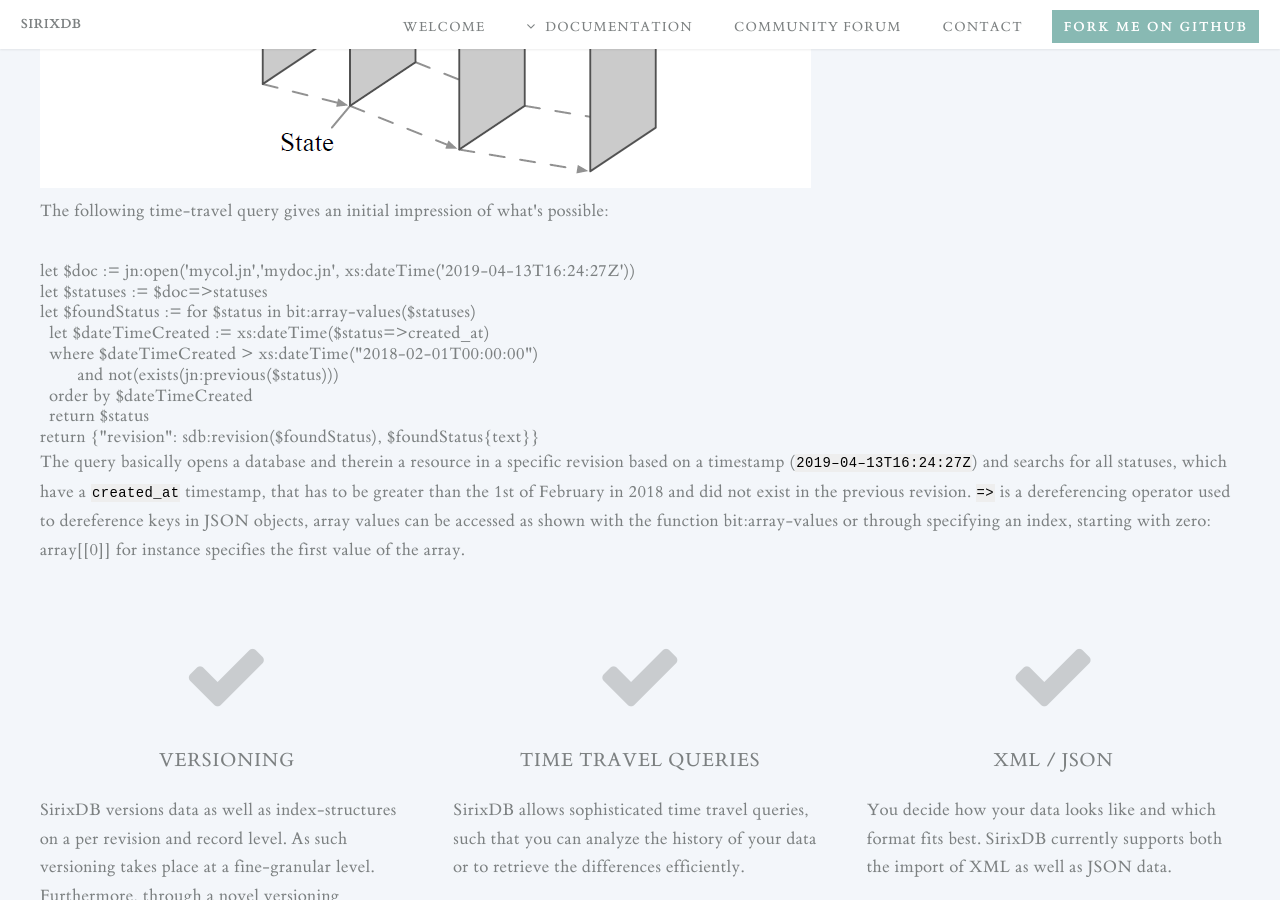
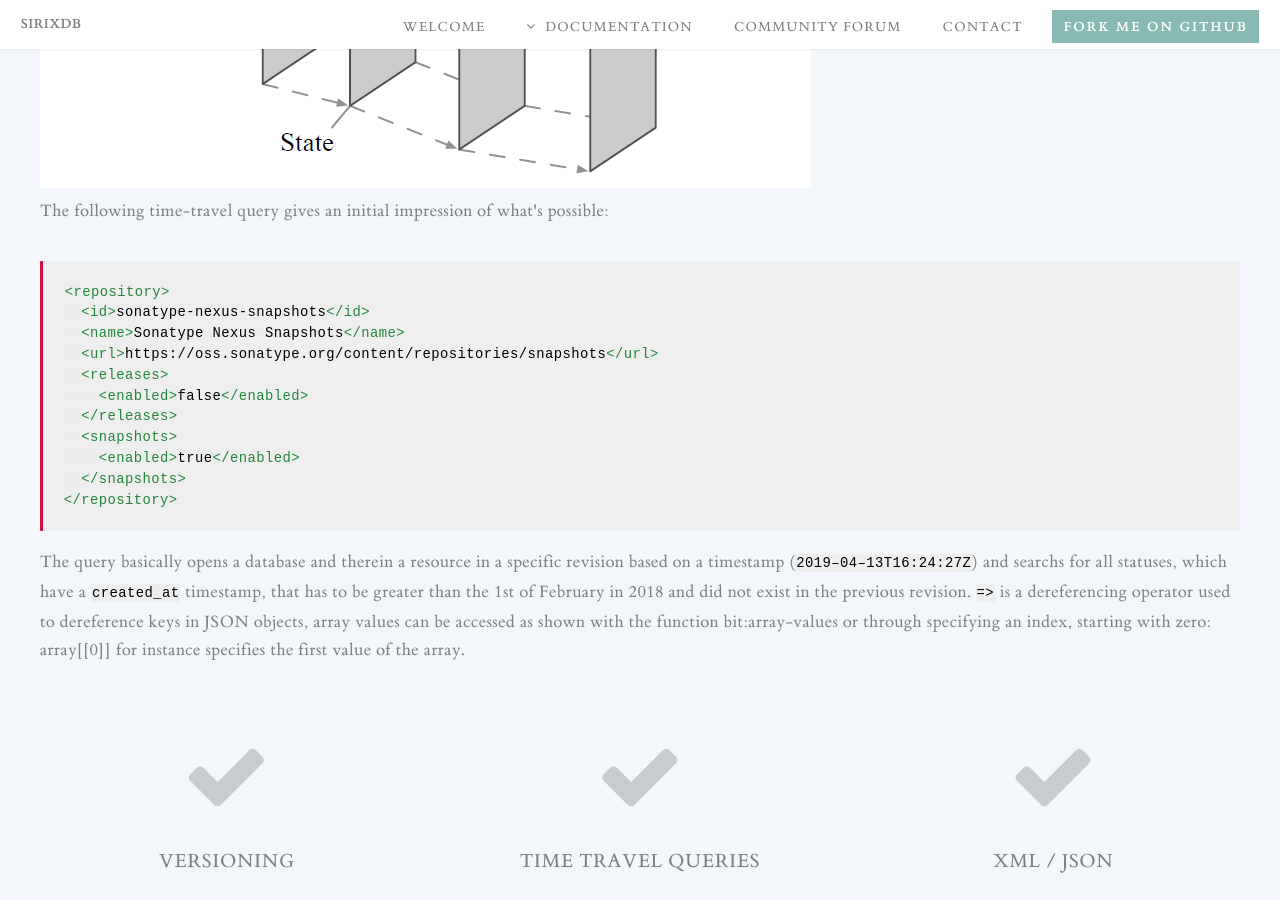
Before and after one commit to sirixdb/sirixdb.github.io, a Jekyll site: the page built from index.html, in a window 1280 px wide and 900 px high, scrolled down 1896 px. Built offline with Jekyll 4.4.1, drawn with Linux system fonts in a browser that asks for light colours.

Commit message:
Update index.html

```diff
--- a/index.html
+++ b/index.html
@@ -48,17 +48,20 @@ title: SirixDB - An Evolutionary NoSQL Document Store
 					</section>
 
 <section class="wrapper style1 container special">
-	<img src="images/evolution-of-state.png"/>
+	<img src="images/evolution-of-state.png" align="center"/>
 	<p>The following time-travel query gives an initial impression of what's possible:</p>
-<div class="highlight highlight-source-xq"><pre><span class="pl-k">let</span> $doc := <span class="pl-c1">jn:open</span>(<span class="pl-s">'mycol.jn'</span>,<span class="pl-s">'mydoc.jn'</span>, <span class="pl-c1">xs:dateTime</span>(<span class="pl-s">'2019-04-13T16:24:27Z'</span>))
-<span class="pl-k">let</span> $statuses := $doc=&gt;statuses
-<span class="pl-k">let</span> $foundStatus := <span class="pl-k">for</span> $status <span class="pl-k">in</span> <span class="pl-c1">bit:array-values</span>($statuses)
-  <span class="pl-k">let</span> $dateTimeCreated := <span class="pl-c1">xs:dateTime</span>($status=&gt;created_at)
-  <span class="pl-k">where</span> $dateTimeCreated &gt; <span class="pl-c1">xs:dateTime</span>(<span class="pl-s">"2018-02-01T00:00:00"</span>)
-        <span class="pl-k">and</span> <span class="pl-k">not</span>(<span class="pl-c1">exists</span>(<span class="pl-c1">jn:previous</span>($status)))
-  <span class="pl-k">order</span> <span class="pl-k">by</span> $dateTimeCreated
-  <span class="pl-k">return</span> $status
-<span class="pl-k">return</span> {<span class="pl-s">"revision"</span>: <span class="pl-c1">sdb:revision</span>($foundStatus), $foundStatus{<span class="pl-k">text</span>}}</pre></div>
+<div class="language-xml highlighter-rouge"><div class="highlight"><pre class="highlight"><code><span class="nt">&lt;repository&gt;</span>
+  <span class="nt">&lt;id&gt;</span>sonatype-nexus-snapshots<span class="nt">&lt;/id&gt;</span>
+  <span class="nt">&lt;name&gt;</span>Sonatype Nexus Snapshots<span class="nt">&lt;/name&gt;</span>
+  <span class="nt">&lt;url&gt;</span>https://oss.sonatype.org/content/repositories/snapshots<span class="nt">&lt;/url&gt;</span>
+  <span class="nt">&lt;releases&gt;</span>
+    <span class="nt">&lt;enabled&gt;</span>false<span class="nt">&lt;/enabled&gt;</span>
+  <span class="nt">&lt;/releases&gt;</span>
+  <span class="nt">&lt;snapshots&gt;</span>
+    <span class="nt">&lt;enabled&gt;</span>true<span class="nt">&lt;/enabled&gt;</span>
+  <span class="nt">&lt;/snapshots&gt;</span>
+<span class="nt">&lt;/repository&gt;</span>
+</code></pre></div></div>
 	<p>The query basically opens a database and therein a resource in a specific revision based on a timestamp (<code>2019–04–13T16:24:27Z</code>) and searchs for all statuses, which have a <code>created_at</code> timestamp, that has to be greater than the 1st of February in 2018 and did not exist in the previous revision. <code>=&gt;</code> is a dereferencing operator used to dereference keys in JSON objects, array values can be accessed as shown with the function bit:array-values or through specifying an index, starting with zero: array[[0]] for instance specifies the first value of the array.</p>
 </section>
 
```
